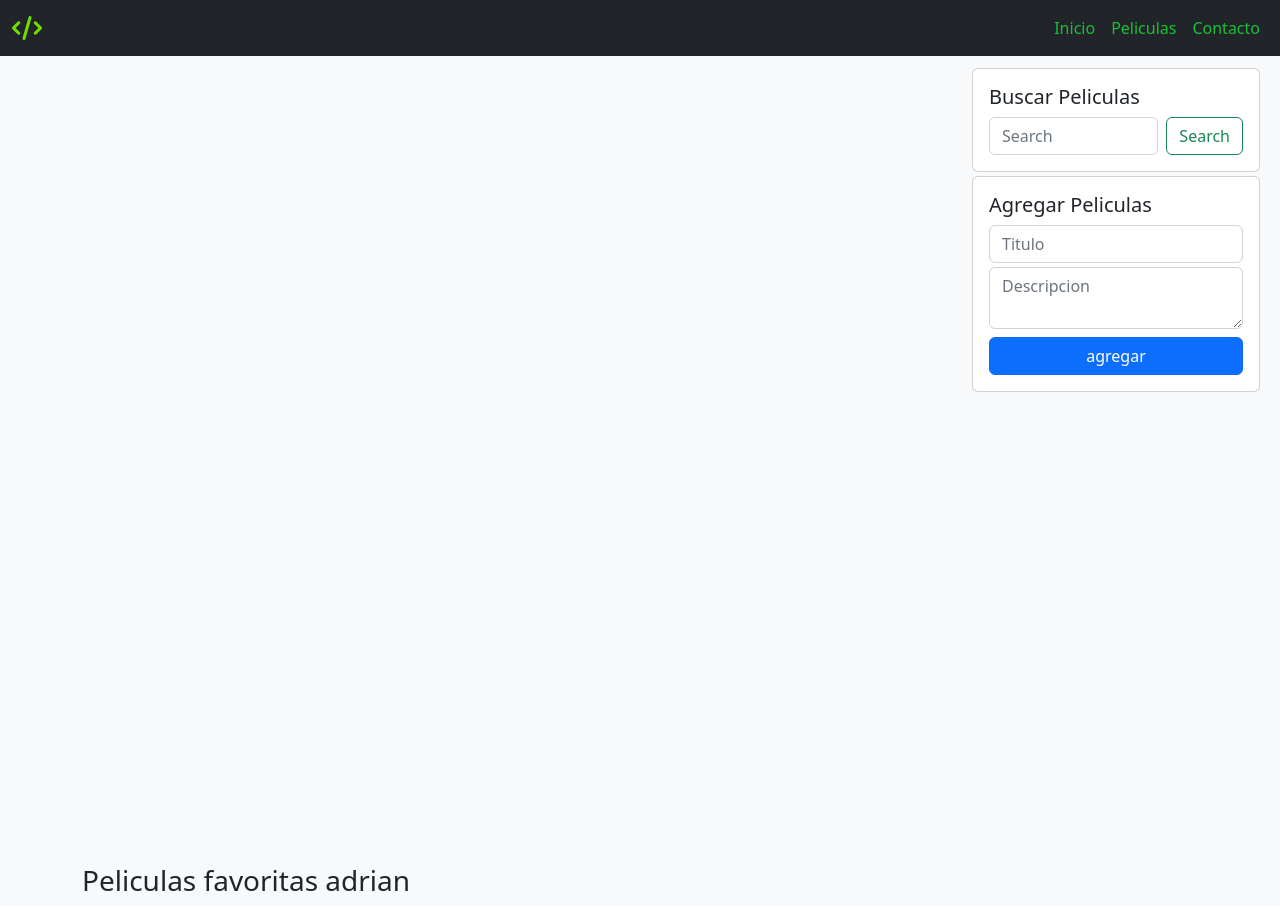
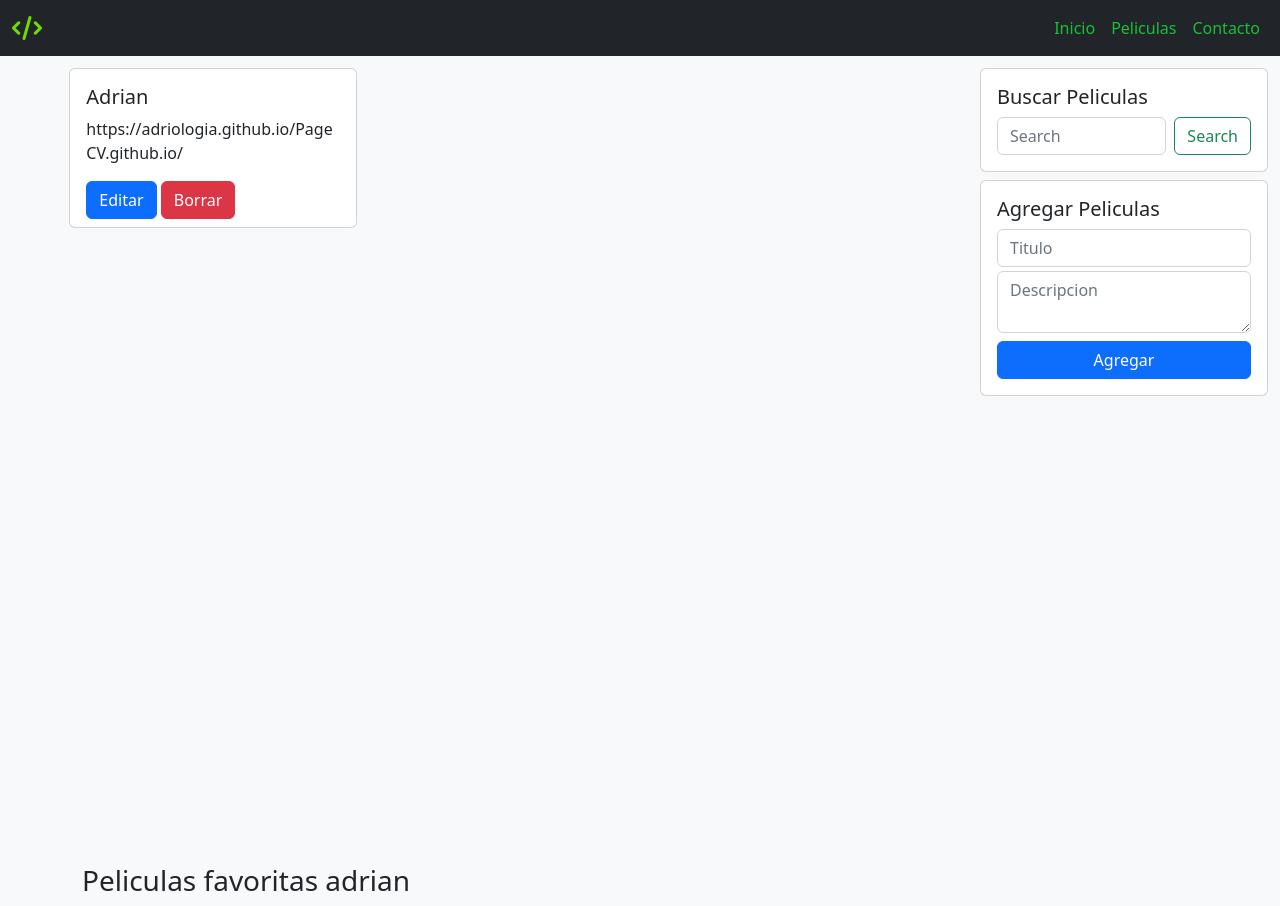
Before and after one commit to AdriOlogia/ListaFavPeliculas, a website built with Vite: page index.html in a window 1280 px wide. Built offline with nearby package versions, Linux system fonts and the light colour scheme.

Commit message:
cambios delete y visualizacion

```diff
--- a/index.html
+++ b/index.html
@@ -61,12 +61,13 @@
         <div class="col-lg-8 section-cards container">
           <div id="bodyCards" class="row justify-content-start">
             <!-- cards -->
+
           </div>
         </div>
 
-        <div class="col-lg-3 buscador">
-
-          <div class="card my-1" style="width: 18rem;">
+        <!-- finder -->
+        <div class="col-lg-3 AsideBar">
+          <div class="card my-1" style="width: 18rem">
             <div class="card-body">
               <h5 class="card-title">Buscar Peliculas</h5>
               <form class="d-flex">
@@ -76,13 +77,13 @@
             </div>
           </div>
 
-          <div class="card my-1" style="width: 18rem;">
+          <div class="card my-1" style="width: 18rem">
             <div class="card-body">
               <h5 class="card-title">Agregar Peliculas</h5>
               <form class="d-flex flex-column">
                 <input id="tituloPelicula" class="form-control mb-1" type="text" placeholder="Titulo" aria-label="Titulo">
                 <textarea id="descripcionPelicula" class="form-control mb-1" type="" placeholder="Descripcion" aria-label="Descripcion"></textarea>
-                <button id="Agregar" type="button" class="btn btn-primary mt-1">agregar</button>
+                <button id="Agregar" type="button" class="btn btn-primary mt-1">Agregar</button>
               </form>
             </div>
           </div>
--- a/src/scripts/app.js
+++ b/src/scripts/app.js
@@ -1,10 +1,12 @@
-import Agregar from './modulos/agregar.js'
+import Listado from './modulos/listado.js'
+import Storage from './modulos/storage.js'
 
 export default class APP {
 
     constructor(){
 
-        this.agregar = new Agregar()
+        this.Listado = new Listado()
+        this.storage = new Storage()
 
     }
 
@@ -12,7 +14,13 @@ export default class APP {
 
         console.log("inicializado...")
 
-        this.agregar.addMovie()
+        let peliculas_storage = this.storage.getData()
+
+        this.Listado.showList( peliculas_storage )
+
+        this.Listado.addMovie()
+
+        this.Listado.deleteCard()
     }
 
 
--- a/src/scripts/modulos/agregar.js
+++ /dev/null
@@ -1,56 +0,0 @@
-import Storage from "./storage.js"
-export default class Agregar{
-
-    constructor(){
-        this.storage = new Storage();
-
-        this.titulo_pelicula = document.querySelector( "#tituloPelicula" ),
-        this.descripcion_pelicula = document.querySelector( "#descripcionPelicula" )
-        this.boton_agregar = document.querySelector( "#Agregar" )
-        this.cuerpo_cartas = document.querySelector( "#bodyCards" )
-    }
-
-    addMovie(){
-        this.boton_agregar.addEventListener( "click" , (event) =>{
-            event.preventDefault();
-
-            let pelisLocalStorage = this.storage.getData();
-            let lastID = this.storage.getLastID()
-
-            console.log(pelisLocalStorage, lastID)
-
-            let titulo = this.titulo_pelicula.value;
-            let descripcion = this.descripcion_pelicula.value;
-
-            if( titulo === "" || descripcion === "" ){
-                alert( "no se pudo guardar una carta" )
-            }else{
-
-                let pelicula_to_localstorage = {
-                    id: lastID++,
-                    title : titulo,
-                    description : descripcion
-                }
-
-                pelisLocalStorage.push( pelicula_to_localstorage )
-
-                this.storage.saveData( pelisLocalStorage )
-
-                this.cuerpo_cartas.innerHTML += `
-                    <div class="col-lg-3 m-1">
-                    <div class="card" style="width: 18rem;">
-                        <div class="card-body">
-                        <h5 class="card-title">${titulo}</h5>
-                        <p class="card-text">${descripcion}</p>
-                        </div>
-                    </div>
-                    </div>
-                `
-            }
-        } )
-    }
-
-    deleteMovie(){
-
-    }
-}
--- /dev/null
+++ b/src/scripts/modulos/listado.js
@@ -0,0 +1,79 @@
+import Storage from "./storage.js"
+
+export default class Listado{
+
+    constructor(){
+        this.storage = new Storage();
+        // elementos del doom
+        this.titulo_pelicula = document.querySelector( "#tituloPelicula" ),
+        this.descripcion_pelicula = document.querySelector( "#descripcionPelicula" )
+        this.boton_agregar = document.querySelector( "#Agregar" )
+        this.cuerpo_cartas = document.querySelector( "#bodyCards" )
+        this.botonBorrar = document.querySelectorAll( "#bodyCards #botonBorrar" )
+    }
+
+    addMovie(){
+        this.boton_agregar.addEventListener( "click" , (event) =>{
+            event.preventDefault();
+
+            // se consulta el storage y se asigna un id
+            let pelisLocalStorage = this.storage.getData(); //devuelve un array
+            let lastID = this.storage.getLastID()
+
+
+            let titulo = this.titulo_pelicula.value;
+            let descripcion = this.descripcion_pelicula.value;
+
+            if( titulo === "" || descripcion === "" ){
+                alert( "no se pudo guardar una carta" )
+            }else{
+
+                let pelicula_to_localstorage = {
+                    id: lastID++,
+                    titulo : titulo,
+                    descripcion : descripcion
+                }
+
+                pelisLocalStorage.push( pelicula_to_localstorage )
+
+                this.storage.saveData( pelisLocalStorage )
+
+                this.showList( pelisLocalStorage )
+            }
+            // limpiamos los inputs
+            this.titulo_pelicula.value = ""
+            this.descripcion_pelicula.value = ""
+        } )
+    }
+
+    cardMovieTemplate( pelicula ){
+        this.cuerpo_cartas.innerHTML += `
+                    <div id="pelicula-${pelicula.id}" class="col-3 m-1 cardPelicula">
+                        <div class="card" style="width: 18rem; height: 10em;">
+                            <div class="card-body">
+                            <h5 class="card-title">${pelicula.titulo}</h5>
+                            <p class="card-text">${pelicula.descripcion}</p>
+                            <button id="botonEditar" class="btn btn-primary">Editar</button>
+                            <button id="botonBorrar" class="btn btn-danger">Borrar</button>
+                            </div>
+                        </div>
+                    </div>
+                `
+    }
+
+    showList( listado_peliculas ){
+
+        this.cuerpo_cartas.innerHTML = "";
+
+        for (const pelicula of listado_peliculas) {
+            this.cardMovieTemplate( pelicula )
+
+        }
+    }
+
+    deleteCard(){
+        console.log(this.botonBorrar)
+    }
+
+
+}
--- a/src/scripts/modulos/storage.js
+++ b/src/scripts/modulos/storage.js
@@ -12,9 +12,9 @@ export default class Storage{
 
             parsePelis = [
                 {
-                    "id": 1,
-                    "titulo":"<NAME>",
-                    "genero":"Accion"
+                    "id": 0,
+                    "titulo":"Adrian",
+                    "descripcion":"https://adriologia.github.io/PageCV.github.io/"
                 },
             ]
 
--- a/style.css
+++ b/style.css
@@ -44,3 +44,10 @@ h1 {
   justify-content: start;
   align-items: baseline;
 }
+
+.AsideBar{
+  display: flex;
+  flex-direction: column;
+  justify-content: baseline;
+  align-items: end;
+}
```
